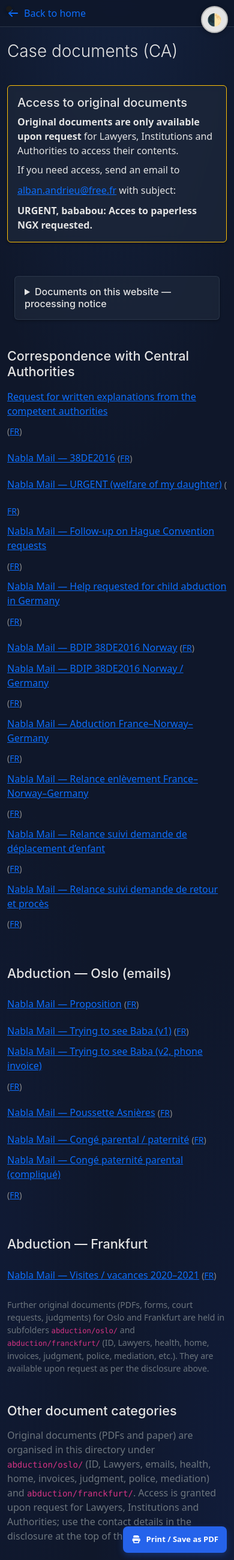
After one commit to AlbanAndrieu/nabla-site-bababou, a PHP site: page /public/ca/ in a window 390 px wide. The commit adds this page. Shown: the whole page at 60% size. Run offline with PHP 8.4, Linux system fonts and the light colour scheme; some libraries are stand-ins or nearby versions.

Commit message:
(public): add case documents index page and improve site documentation ✨ (public): add detailed explanation of central authorities refusal to register return requests ✨ (public): add Norwegian King Harald V contact entry and special thanks section ✨ (theme): improve responsive design; prevent horizontal overflow on small viewports ✨ (print): adjust print button style for better visibility on mobile devices ✨ (central-authorities): add new contacts to central authorities section ✨ (people-contacted): update header text and add special thanks section for King Harald V ✨ (index): add document processing disclosure section ✨ (abduction-germany): provide detailed explanation of central authorities refusal to register return request under Hague Convention ✨ (arf.json): add contact info for Norwegian King (Royal House) ✨ (sitemap.xml): add new case documents index page to sitemap
Add new page listing case documents for access by lawyers and authorities with processing
disclosure explaining document anonymization and translation. Extend content on abduction-germany
to include reasons for central authorities refusal to register return requests and clarify
return to third State (France). Include special thanks section for King Harald V for his courtesy.
Improve theme and print CSS to prevent horizontal overflow and ensure print button usability
on small screens. Update contacts in central-authorities and people-contacted pages accordingly.
Add the new page to the sitemap for SEO.

```diff
--- /dev/null
+++ b/public/ca/index.html
@@ -0,0 +1,279 @@
+<!doctype html>
+<html lang="en">
+	<head>
+		<meta charset="utf-8" />
+		<meta name="viewport" content="width=device-width, initial-scale=1" />
+		<title>Case documents (CA) | Bababou</title>
+		<meta
+			name="description"
+			content="Index of case documents. Original documents are available upon request for Lawyers, Institutions and Authorities."
+		/>
+		<meta name="robots" content="index, follow" />
+		<link rel="canonical" href="https://bababou.com/ca/index.html" />
+		<link rel="icon" href="../favicon.ico" />
+		<link rel="stylesheet" href="../modern-style.css" />
+		<link rel="stylesheet" href="../wireframe.css" />
+		<link rel="stylesheet" href="../theme.css" />
+		<link rel="stylesheet" href="../style.css" />
+		<link rel="stylesheet" href="../print.css" />
+		<link rel="stylesheet" href="../arf.css" />
+		<script src="../theme-toggle.js"></script>
+		<link
+			rel="stylesheet"
+			href="https://cdnjs.cloudflare.com/ajax/libs/bootstrap/5.2.1/css/bootstrap.min.css"
+			integrity="sha512-siwe/oXMhSjGCwLn+scraPOWrJxHlUgMBMZXdPe2Tnk3I0x3ESCoLz7WZ5NTH6SZrywMY+PB1cjyqJ5jAluCOg=="
+			crossorigin="anonymous"
+			referrerpolicy="no-referrer"
+		/>
+		<link
+			rel="stylesheet"
+			href="https://cdnjs.cloudflare.com/ajax/libs/bootstrap-icons/1.9.1/font/bootstrap-icons.min.css"
+			integrity="sha512-5PV92qsds/16vyYIJo3T/As4m2d8b6oWYfoqV+vtizRB6KhF1F9kYzWzQmsO6T3z3QG2Xdhrx7FQ+5R1LiQdUA=="
+			crossorigin="anonymous"
+			referrerpolicy="no-referrer"
+		/>
+		<link href="../assets/fontawesome/css/fontawesome.css" rel="stylesheet" />
+		<link href="../assets/fontawesome/css/brands.css" rel="stylesheet" />
+		<link href="../assets/fontawesome/css/solid.css" rel="stylesheet" />
+		<script
+			src="https://bababou.com/assets/fontawesome-free-7.1.0-web/js/fontawesome.js"
+			data-auto-replace-svg="nest"
+		></script>
+		<script src="https://bababou.com/assets/fontawesome-free-7.1.0-web/js/solid.js"></script>
+		<script src="https://bababou.com/assets/fontawesome-free-7.1.0-web/js/brands.js"></script>
+		<script type="text/javascript" src="../google-translate-config.js"></script>
+		<script
+			type="text/javascript"
+			src="https://translate.google.com/translate_a/element.js?cb=googleTranslateElementInit"
+		></script>
+	</head>
+	<body id="top" class="page-dark">
+		<a href="#main-content" class="visually-hidden-focusable skip-link">Skip to main content</a>
+		<button class="print-button" onclick="window.print()" aria-label="Print or save as PDF">
+			<i class="fas fa-print"></i> Print / Save as PDF
+		</button>
+		<div class="google-translate-widget"><div id="google_translate_element"></div></div>
+		<nav class="page-nav" aria-label="Breadcrumb">
+			<div class="container">
+				<a href="../index.html" class="text-decoration-none d-inline-flex align-items-center gap-2"
+					><i class="fa fa-arrow-left" aria-hidden="true"></i> Back to home</a
+				>
+			</div>
+		</nav>
+		<main id="main-content" class="py-4" role="main">
+			<div class="container">
+				<h1 id="ca-heading" class="display-6 mb-4">Case documents (CA)</h1>
+
+				<section class="py-3" aria-labelledby="disclosure-heading">
+					<div class="card border-warning mb-4">
+						<div class="card-body">
+							<h2 id="disclosure-heading" class="h5 card-title">Access to original documents</h2>
+							<p class="card-text mb-0">
+								<strong>Original documents are only available upon request</strong> for Lawyers, Institutions and
+								Authorities to access their contents.
+							</p>
+							<p class="card-text mt-2 mb-0">
+								If you need access, send an email to
+								<a href="mailto:alban.andrieu@free.fr">alban.andrieu@free.fr</a> with subject:
+								<strong>URGENT, bababou: Acces to paperless NGX requested.</strong>
+							</p>
+						</div>
+					</div>
+				</section>
+
+				<!-- Document processing disclosure -->
+				<section class="py-3" aria-labelledby="documents-disclosure-heading">
+					<div class="container">
+						<details class="card card-body">
+							<summary id="documents-disclosure-heading" class="h6 mb-0 cursor-pointer">
+								Documents on this website — processing notice
+							</summary>
+							<div class="mt-3">
+								<p class="mb-2">
+									Documents provided on this website have been processed as follows: spelling and grammar fixes,
+									anonymization (to protect the child), and translation when required. Otherwise they remain as close as
+									possible to the original.
+								</p>
+								<p class="mb-0">Some documents are missing because they require validation before being published.</p>
+							</div>
+						</details>
+					</div>
+				</section>
+
+				<section class="py-3" aria-labelledby="correspondence-heading">
+					<h2 id="correspondence-heading" class="h4 mb-3">Correspondence with Central Authorities</h2>
+					<ul class="list-unstyled">
+						<li>
+							<a href="demande-explications-autorites-competentes-en.html"
+								>Request for written explanations from the competent authorities</a
+							>
+							<small>(<a href="demande-explications-autorites-competentes-fr.html" hreflang="fr">FR</a>)</small>
+						</li>
+						<li>
+							<a href="nabla-mail-38de2016-en.html">Nabla Mail — 38DE2016</a>
+							<small>(<a href="nabla-mail-38de2016-fr.html" hreflang="fr">FR</a>)</small>
+						</li>
+						<li>
+							<a href="nabla-mail-urgent-fille-se-porte-bien-en.html">Nabla Mail — URGENT (welfare of my daughter)</a>
+							<small>(<a href="nabla-mail-urgent-fille-se-porte-bien-fr.html" hreflang="fr">FR</a>)</small>
+						</li>
+						<li>
+							<a href="nabla-mail-fwd-follow-up-hague-en.html">Nabla Mail — Follow-up on Hague Convention requests</a>
+							<small>(<a href="nabla-mail-fwd-follow-up-hague-fr.html" hreflang="fr">FR</a>)</small>
+						</li>
+						<li>
+							<a href="nabla-mail-aide-requis-enlevement-allemagne-en.html"
+								>Nabla Mail — Help requested for child abduction in Germany</a
+							>
+							<small>(<a href="nabla-mail-aide-requis-enlevement-allemagne-fr.html" hreflang="fr">FR</a>)</small>
+						</li>
+						<li>
+							<a href="nabla-mail-bdip-38de2016-norvege-en.html">Nabla Mail — BDIP 38DE2016 Norway</a>
+							<small>(<a href="nabla-mail-bdip-38de2016-norvege-fr.html" hreflang="fr">FR</a>)</small>
+						</li>
+						<li>
+							<a href="nabla-mail-bdip-38de2016-norvege-germany-en.html">Nabla Mail — BDIP 38DE2016 Norway / Germany</a>
+							<small>(<a href="nabla-mail-bdip-38de2016-norvege-germany-fr.html" hreflang="fr">FR</a>)</small>
+						</li>
+						<li>
+							<a href="nabla-mail-abduction-france-norvege-germany-en.html"
+								>Nabla Mail — Abduction France–Norway–Germany</a
+							>
+							<small>(<a href="nabla-mail-abduction-france-norvege-germany-fr.html" hreflang="fr">FR</a>)</small>
+						</li>
+						<li>
+							<a href="nabla-mail-relance-enlevement-france-norvege-germany-en.html"
+								>Nabla Mail — Relance enlèvement France–Norway–Germany</a
+							>
+							<small
+								>(<a href="nabla-mail-relance-enlevement-france-norvege-germany-fr.html" hreflang="fr">FR</a>)</small
+							>
+						</li>
+						<li>
+							<a href="nabla-mail-relance-suivi-demande-deplacement-enfant-en.html"
+								>Nabla Mail — Relance suivi demande de déplacement d’enfant</a
+							>
+							<small
+								>(<a href="nabla-mail-relance-suivi-demande-deplacement-enfant-fr.html" hreflang="fr">FR</a>)</small
+							>
+						</li>
+						<li>
+							<a href="nabla-mail-relance-suivi-demande-retour-proces-en.html"
+								>Nabla Mail — Relance suivi demande de retour et procès</a
+							>
+							<small>(<a href="nabla-mail-relance-suivi-demande-retour-proces-fr.html" hreflang="fr">FR</a>)</small>
+						</li>
+					</ul>
+				</section>
+
+				<section class="py-3" aria-labelledby="oslo-emails-heading">
+					<h2 id="oslo-emails-heading" class="h4 mb-3">Abduction — Oslo (emails)</h2>
+					<ul class="list-unstyled">
+						<li>
+							<a href="abduction/oslo/emails/nabla-mail-proposition-en.html">Nabla Mail — Proposition</a>
+							<small>(<a href="abduction/oslo/emails/nabla-mail-proposition-fr.html" hreflang="fr">FR</a>)</small>
+						</li>
+						<li>
+							<a href="abduction/oslo/emails/nabla-mail-trying-to-see-baba-v1-en.html"
+								>Nabla Mail — Trying to see Baba (v1)</a
+							>
+							<small
+								>(<a href="abduction/oslo/emails/nabla-mail-trying-to-see-baba-v1-fr.html" hreflang="fr">FR</a>)</small
+							>
+						</li>
+						<li>
+							<a href="abduction/oslo/emails/nabla-mail-trying-to-see-baba-v2-en.html"
+								>Nabla Mail — Trying to see Baba (v2, phone invoice)</a
+							>
+							<small
+								>(<a href="abduction/oslo/emails/nabla-mail-trying-to-see-baba-v2-fr.html" hreflang="fr">FR</a>)</small
+							>
+						</li>
+						<li>
+							<a href="abduction/oslo/emails/nabla-mail-poussette-asnieres-en.html">Nabla Mail — Poussette Asnières</a>
+							<small
+								>(<a href="abduction/oslo/emails/nabla-mail-poussette-asnieres-fr.html" hreflang="fr">FR</a>)</small
+							>
+						</li>
+						<li>
+							<a href="abduction/oslo/emails/nabla-mail-conge-parental-paternite-en.html"
+								>Nabla Mail — Congé parental / paternité</a
+							>
+							<small
+								>(<a href="abduction/oslo/emails/nabla-mail-conge-parental-paternite-fr.html" hreflang="fr">FR</a
+								>)</small
+							>
+						</li>
+						<li>
+							<a href="abduction/oslo/emails/nabla-mail-conge-paternite-parental-complique-en.html"
+								>Nabla Mail — Congé paternité parental (compliqué)</a
+							>
+							<small
+								>(<a href="abduction/oslo/emails/nabla-mail-conge-paternite-parental-complique-fr.html" hreflang="fr"
+									>FR</a
+								>)</small
+							>
+						</li>
+					</ul>
+				</section>
+
+				<section class="py-3" aria-labelledby="franckfurt-heading">
+					<h2 id="franckfurt-heading" class="h4 mb-3">Abduction — Frankfurt</h2>
+					<ul class="list-unstyled">
+						<li>
+							<a href="abduction/franckfurt/nabla-mail-visites-vacances-2020-2021-en.html"
+								>Nabla Mail — Visites / vacances 2020–2021</a
+							>
+							<small
+								>(<a href="abduction/franckfurt/nabla-mail-visites-vacances-2020-2021-fr.html" hreflang="fr">FR</a
+								>)</small
+							>
+						</li>
+					</ul>
+					<p class="text-muted small">
+						Further original documents (PDFs, forms, court requests, judgments) for Oslo and Frankfurt are held in
+						subfolders <code>abduction/oslo/</code> and <code>abduction/franckfurt/</code> (ID, Lawyers, health, home,
+						invoices, judgment, police, mediation, etc.). They are available upon request as per the disclosure above.
+					</p>
+				</section>
+
+				<section class="py-3" aria-labelledby="other-docs-heading">
+					<h2 id="other-docs-heading" class="h4 mb-3">Other document categories</h2>
+					<p class="text-muted">
+						Original documents (PDFs and paper) are organised in this directory under <code>abduction/oslo/</code> (ID,
+						Lawyers, emails, health, home, invoices, judgment, police, mediation) and
+						<code>abduction/franckfurt/</code>. Access is granted upon request for Lawyers, Institutions and
+						Authorities; use the contact details in the disclosure at the top of this page.
+					</p>
+				</section>
+			</div>
+		</main>
+
+		<footer class="footer">
+			<div class="social-links">
+				<a href="https://calendly.com/alban-andrieu" target="_blank" class="social-link" aria-label="Calendly"
+					><i class="fa fa-calendar-plus"></i
+				></a>
+				<a
+					href="https://github.com/AlbanAndrieu/nabla-site-bababou"
+					target="_blank"
+					class="social-link"
+					aria-label="GitHub"
+					><i class="fab fa-github"></i
+				></a>
+			</div>
+			<div class="footer-links">
+				<a href="https://bababou.com/policy/service_terms.html">Terms of Use</a>
+				<a href="javascript:openAxeptioCookies()" rel="noopener noreferrer" class="text-muted">Cookies</a>
+				<a href="https://bababou.com/policy/privacy_policy.html">Privacy Policy</a>
+				<a href="https://bababou.com/policy/impressum.html">Impressum</a>
+				<a href="https://bababou.com/policy/accessibility_statement.html">Accessibility</a>
+				<a href="https://bababou.com/policy/cookie_policy.html">Cookie Policy</a>
+			</div>
+			<p class="text-md-center mt-3">
+				<a href="#top" class="btn btn-sm btn-outline-secondary" aria-label="Back to top">Back to top</a>
+			</p>
+			<p style="margin-top: 1rem; opacity: 0.7">© 2026 — Bababou</p>
+		</footer>
+	</body>
+</html>
--- a/public/central-authorities.html
+++ b/public/central-authorities.html
@@ -412,8 +412,9 @@
 							<p class="mb-0">
 								<strong>Persons contacted:</strong> Marie-Alice ESTERHAZY, Juriste (as of 2015–2016 correspondence);
 								BESNARD Maud (<a href="mailto:maud.besnard@justice.gouv.fr">maud.besnard@justice.gouv.fr</a>); POULARD
-								Morgane (<a href="mailto:morgane.poulard@justice.gouv.fr">morgane.poulard@justice.gouv.fr</a>). Further
-								names may appear in the email source PDFs in <a href="ca/">ca/</a>.
+								Morgane (<a href="mailto:morgane.poulard@justice.gouv.fr">morgane.poulard@justice.gouv.fr</a>). Diane LE
+								GALL (<a href="mailto:diane.le-gall@justice.gouv.fr">diane.le-gall@justice.gouv.fr</a>). Further names
+								may appear in the email source PDFs in <a href="ca/">ca/</a>.
 							</p>
 							<hr class="my-3" />
 							<p class="mb-0">
--- a/public/print.css
+++ b/public/print.css
@@ -425,6 +425,17 @@
 		margin-right: 8px;
 	}
 
+	/* Mobile: keep print button within viewport */
+	@media (max-width: 575.98px) {
+		.print-button {
+			bottom: 12px;
+			right: 12px;
+			padding: 10px 14px;
+			font-size: 13px;
+			max-width: calc(100vw - 24px);
+		}
+	}
+
 	/* Alternative inline print link style */
 	.print-link {
 		display: inline-flex;
--- a/public/sitemap.xml
+++ b/public/sitemap.xml
@@ -1,5 +1,11 @@
 <?xml version="1.0" encoding="UTF-8"?>
 <urlset xmlns="http://www.sitemaps.org/schemas/sitemap/0.9">
+  <url>
+    <loc>https://bababou.com/ca/index.html</loc>
+    <lastmod>2026-03-06</lastmod>
+    <changefreq>monthly</changefreq>
+    <priority>0.6</priority>
+  </url>
   <url>
     <loc>https://bababou.com/ca/demande-explications-autorites-competentes-fr.html</loc>
     <lastmod>2026-03-05</lastmod>
--- a/public/theme.css
+++ b/public/theme.css
@@ -379,8 +379,37 @@ select:focus {
    Responsive Design Enhancements
    ============================================ */
 
+/* Base: prevent horizontal overflow on all viewports */
+html {
+	overflow-x: hidden;
+}
+
+body {
+	overflow-x: hidden;
+}
+
 /* Mobile First - Base styles for mobile */
 @media (max-width: 575.98px) {
+	/* Prevent horizontal overflow: row negative margins cause content to extend past viewport */
+	.container .row,
+	.row {
+		margin-left: 0;
+		margin-right: 0;
+	}
+
+	.container .row > [class*="col-"],
+	.row > [class*="col-"] {
+		padding-left: 0.75rem;
+		padding-right: 0.75rem;
+	}
+
+	/* Keep container within viewport */
+	.container {
+		max-width: 100%;
+		padding-left: 0.75rem;
+		padding-right: 0.75rem;
+	}
+
 	/* Reduce padding on mobile */
 	.py-5 {
 		padding-top: 2rem;
@@ -433,6 +462,41 @@ select:focus {
 		min-height: 44px;
 		display: inline-flex;
 		align-items: center;
+	}
+
+	/* Allow long headings and text to wrap within viewport */
+	#main-content h1,
+	#main-content h2,
+	#main-content h3,
+	.display-3,
+	.lead,
+	.special-message-card .blockquote p,
+	.special-message-card .card-body,
+	.jumbotron .lead {
+		word-wrap: break-word;
+		overflow-wrap: break-word;
+	}
+
+	/* Prevent flex/grid children from overflowing */
+	.special-message-container,
+	.special-message-card .card-body,
+	.card-body {
+		min-width: 0;
+	}
+
+	.footer-links {
+		gap: 1rem;
+		padding: 0 0.5rem;
+	}
+
+	.services-section .row {
+		margin-left: 0;
+		margin-right: 0;
+	}
+
+	.services-section .btn {
+		width: 100%;
+		max-width: 100%;
 	}
 }
 
@@ -730,6 +794,23 @@ html[data-theme="light"] .page-dark .email {
 		left: 0.5rem;
 		right: 0.5rem;
 	}
+
+	.journey-step {
+		min-width: 4rem;
+		padding: 0.35rem 0.5rem;
+	}
+
+	.journey-step-name {
+		font-size: 0.8rem;
+	}
+
+	.journey-step-year {
+		font-size: 0.65rem;
+	}
+
+	.journey-arrow {
+		font-size: 1rem;
+	}
 }
 
 @media (max-width: 767.98px) {
```
Also changed, not shown: public/abduction-germany.html (+97 -1 lines), public/arf.json (+7 -0 lines), public/index.html (+20 -1 lines), public/people-contacted.html (+16 -1 lines), public/policy/impressum.html (+20 -0 lines), .pre-commit-config.yaml, 2 other files.
